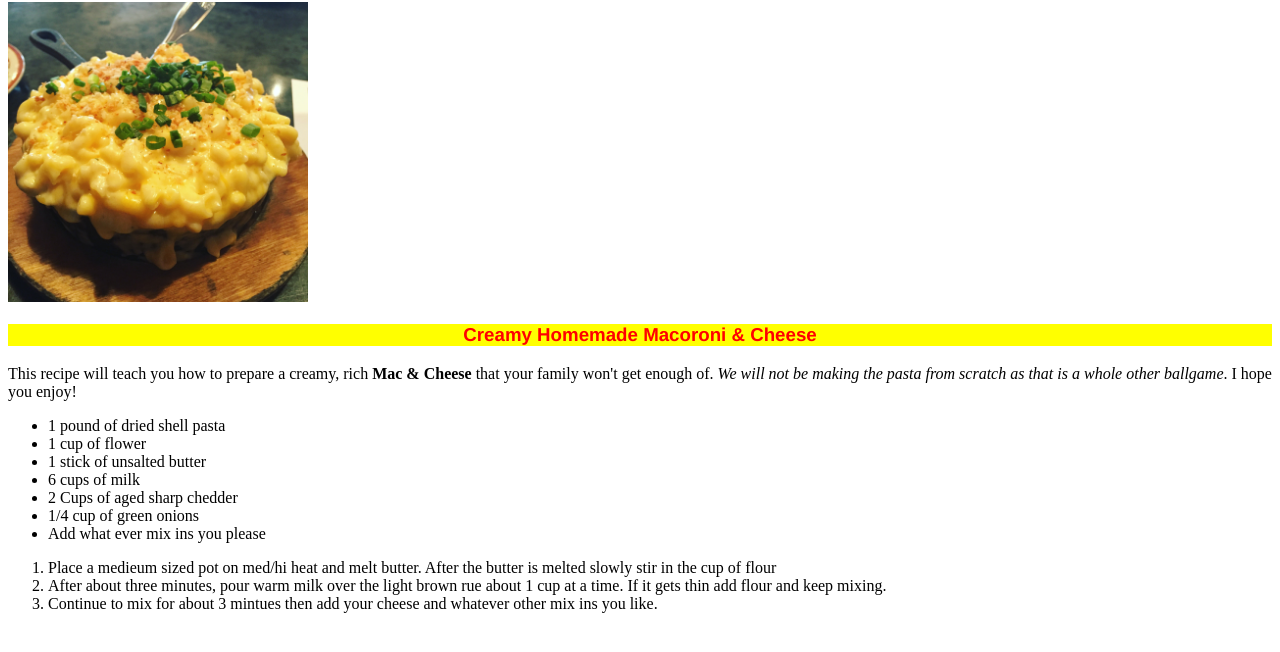
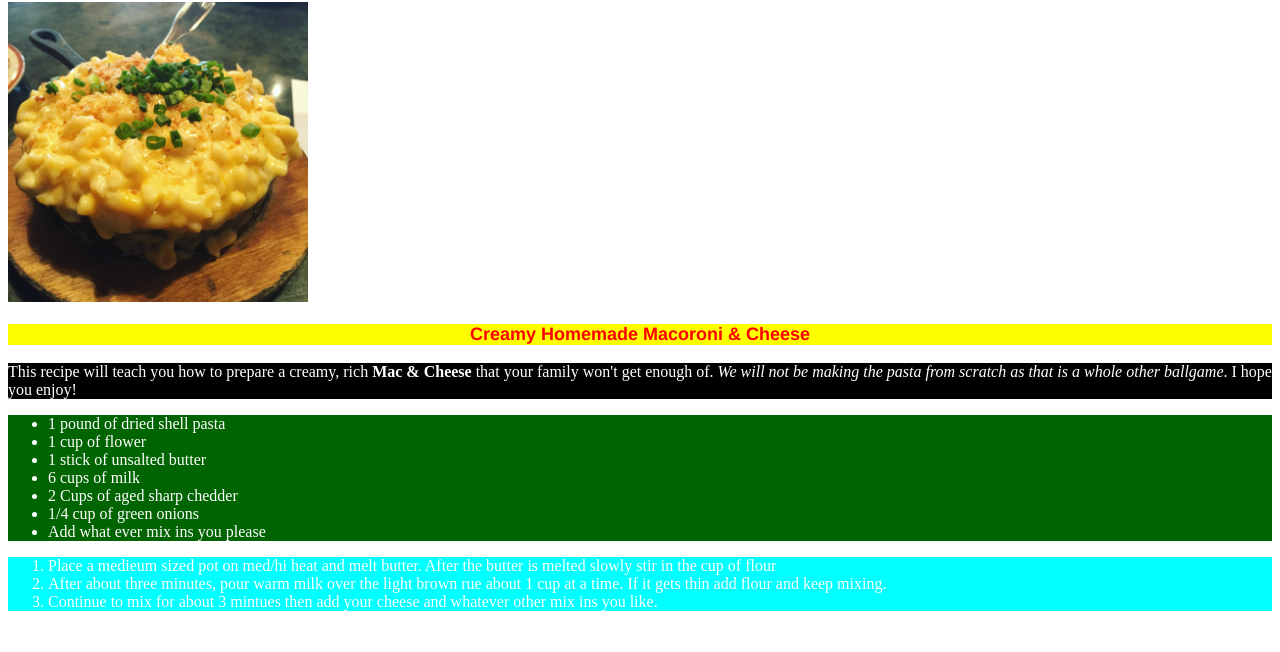
Before and after one commit to Cdsnyder7/odin-recipes, a plain HTML site: page recipes/macncheese.html in a window 1280 px wide. Shown: the part 68-720 px from the top of the page. Drawn offline with Linux system fonts and the light colour scheme.

Commit message:
Styled MacnCheese page
I thought my homepage looked gross lol. Here I discovered that inorder
to attach the styling to the bullet points you actually have to add it
to the ol or ul or give them a specific class.

```diff
--- a/recipes/macncheese.html
+++ b/recipes/macncheese.html
@@ -29,13 +29,13 @@
             <li>Add what ever mix ins you please</li>
         </ul>
         <ol>
-            <li>Place a medieum sized pot on med/hi heat and
+            <li class="steps">Place a medieum sized pot on med/hi heat and
                 melt butter. After the butter is melted
                 slowly stir in the cup of flour</li>
-            <li>After about three minutes, pour warm milk
+            <li class="steps">After about three minutes, pour warm milk
                 over the light brown rue about 1 cup at a time.
                 If it gets thin add flour and keep mixing.</li>
-            <li>Continue to mix for about 3 mintues then add
+            <li class="steps">Continue to mix for about 3 mintues then add
                 your cheese and whatever other mix ins you like.
             </li>
         </ol>
--- a/recipes/mncstyle.css
+++ b/recipes/mncstyle.css
@@ -9,3 +9,23 @@
 .main {
     font-size: 28px;
 }
+
+.sub {
+    font-size: 18px;
+}
+
+p {
+    background-color: black;
+    color: white;
+}
+
+li, ul {
+    background-color: darkgreen;
+    color: white;
+}
+
+
+
+.steps, ol {
+    background-color: cyan;
+}
```
